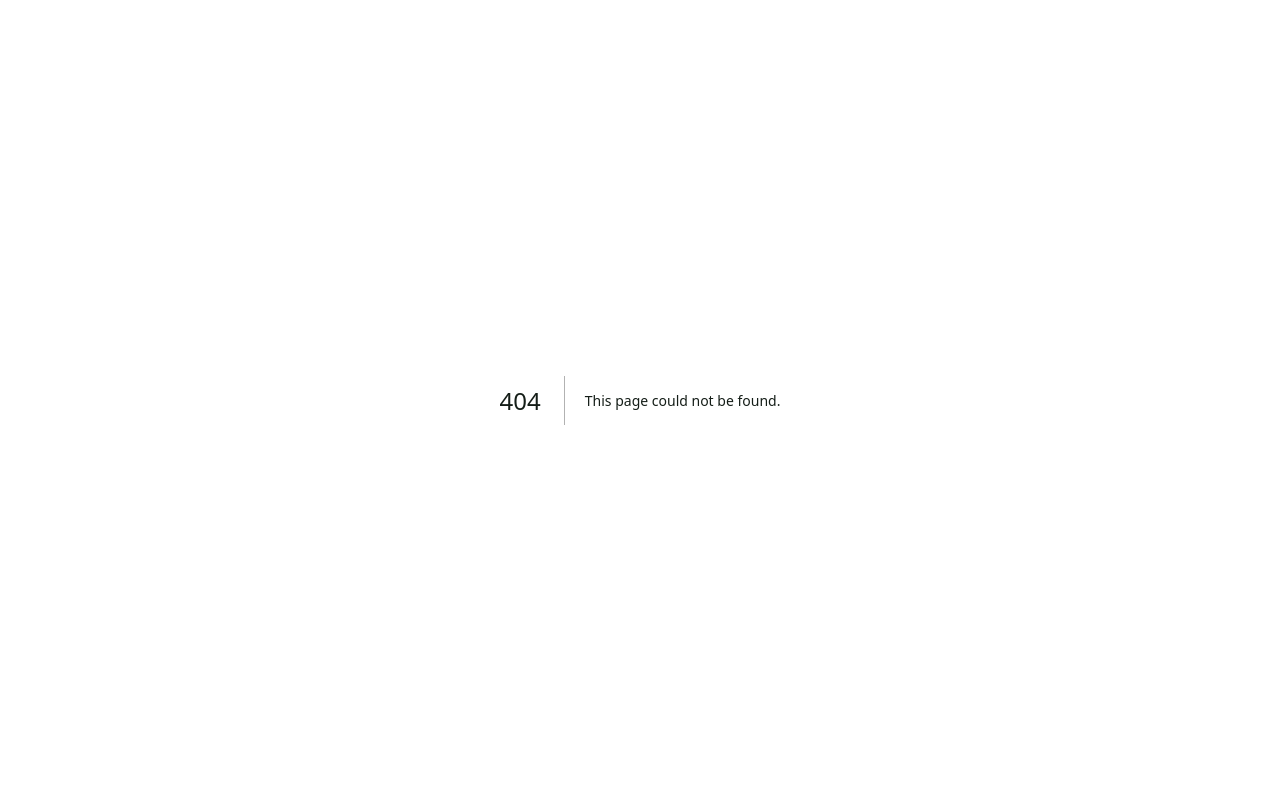
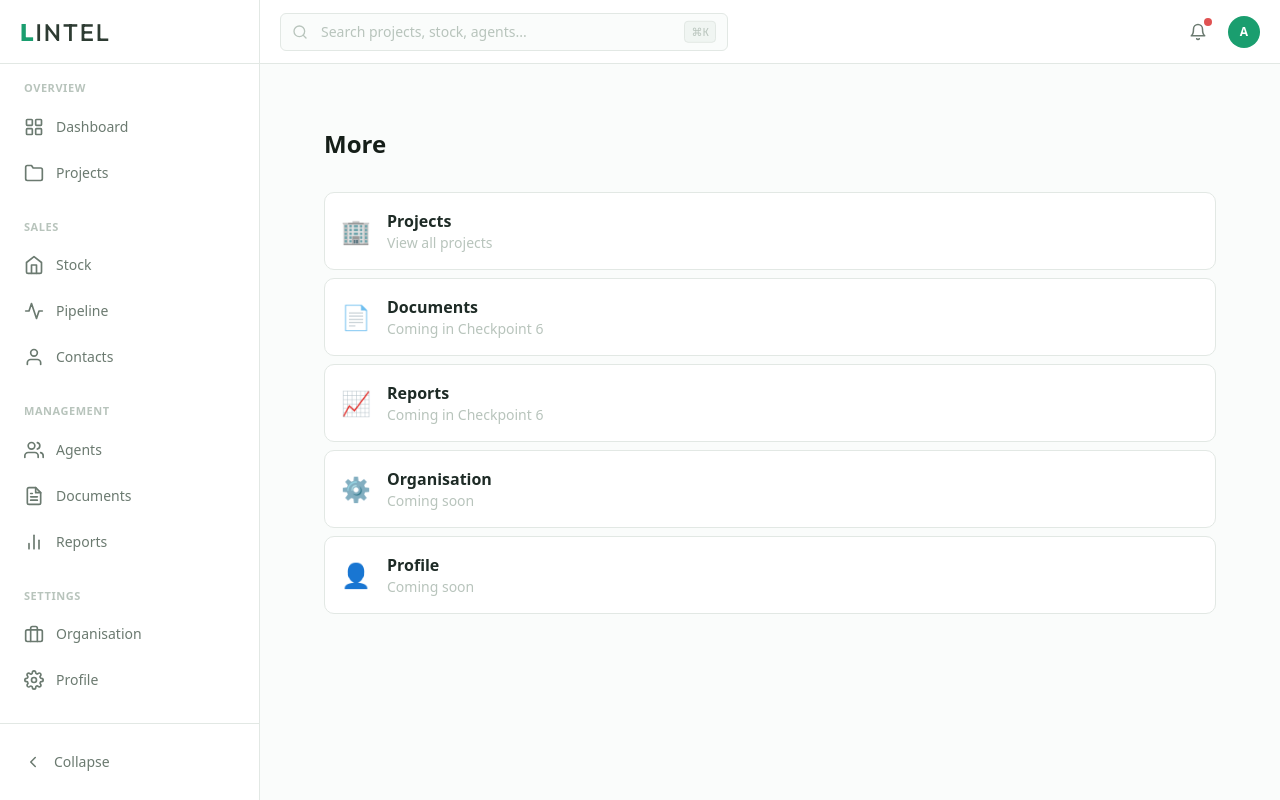
Before and after one commit to jmercer-operator/lintel, a Next.js app: page /more in a window 1280 px wide. Before the commit this address had no page. Built offline with nearby package versions, Linux system fonts and the light colour scheme.

Commit message:
add placeholder pages for all nav tabs

```diff
--- /dev/null
+++ b/src/app/(dashboard)/agents/page.tsx
@@ -0,0 +1,17 @@
+export default function AgentsPage() {
+  return (
+    <div className="p-6 md:p-8">
+      <div className="mb-8">
+        <h1 className="text-2xl font-bold text-charcoal">Agents</h1>
+        <p className="text-muted mt-1">Manage your agent network and performance</p>
+      </div>
+      <div className="bg-white rounded-[14px] border border-border p-12 text-center">
+        <div className="text-4xl mb-4">👥</div>
+        <h2 className="text-lg font-semibold text-charcoal mb-2">Coming in Checkpoint 5</h2>
+        <p className="text-muted text-sm max-w-md mx-auto">
+          Agent portal with profiles, assigned stock, commissions, and engagement analytics.
+        </p>
+      </div>
+    </div>
+  );
+}
--- /dev/null
+++ b/src/app/(dashboard)/more/page.tsx
@@ -0,0 +1,34 @@
+import Link from "next/link";
+
+const menuItems = [
+  { label: "Projects", href: "/projects", icon: "🏢", desc: "View all projects" },
+  { label: "Documents", href: "/documents", icon: "📄", desc: "Coming in Checkpoint 6" },
+  { label: "Reports", href: "/reports", icon: "📈", desc: "Coming in Checkpoint 6" },
+  { label: "Organisation", href: "/settings", icon: "⚙️", desc: "Coming soon" },
+  { label: "Profile", href: "/profile", icon: "👤", desc: "Coming soon" },
+];
+
+export default function MorePage() {
+  return (
+    <div className="p-6 md:p-8">
+      <div className="mb-8">
+        <h1 className="text-2xl font-bold text-charcoal">More</h1>
+      </div>
+      <div className="space-y-2">
+        {menuItems.map((item) => (
+          <Link
+            key={item.label}
+            href={item.href}
+            className="flex items-center gap-4 bg-white rounded-[10px] border border-border p-4 hover:border-emerald-primary/30 transition-colors"
+          >
+            <span className="text-2xl">{item.icon}</span>
+            <div>
+              <div className="font-semibold text-charcoal">{item.label}</div>
+              <div className="text-sm text-muted">{item.desc}</div>
+            </div>
+          </Link>
+        ))}
+      </div>
+    </div>
+  );
+}
--- /dev/null
+++ b/src/app/(dashboard)/pipeline/page.tsx
@@ -0,0 +1,17 @@
+export default function PipelinePage() {
+  return (
+    <div className="p-6 md:p-8">
+      <div className="mb-8">
+        <h1 className="text-2xl font-bold text-charcoal">Pipeline</h1>
+        <p className="text-muted mt-1">Track sales from EOI to settlement</p>
+      </div>
+      <div className="bg-white rounded-[14px] border border-border p-12 text-center">
+        <div className="text-4xl mb-4">📊</div>
+        <h2 className="text-lg font-semibold text-charcoal mb-2">Coming in Checkpoint 4</h2>
+        <p className="text-muted text-sm max-w-md mx-auto">
+          Visual sales pipeline with drag-and-drop stages, buyer management, and deal tracking.
+        </p>
+      </div>
+    </div>
+  );
+}
--- /dev/null
+++ b/src/app/(dashboard)/stock/page.tsx
@@ -0,0 +1,17 @@
+export default function StockPage() {
+  return (
+    <div className="p-6 md:p-8">
+      <div className="mb-8">
+        <h1 className="text-2xl font-bold text-charcoal">Stock</h1>
+        <p className="text-muted mt-1">Manage inventory across all projects</p>
+      </div>
+      <div className="bg-white rounded-[14px] border border-border p-12 text-center">
+        <div className="text-4xl mb-4">🏗️</div>
+        <h2 className="text-lg font-semibold text-charcoal mb-2">Coming in Checkpoint 3</h2>
+        <p className="text-muted text-sm max-w-md mx-auto">
+          Full stock management with lot-level tracking, status workflows, pricing, and agent assignments.
+        </p>
+      </div>
+    </div>
+  );
+}
```
